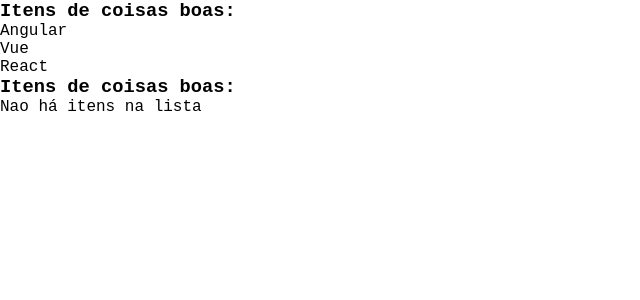
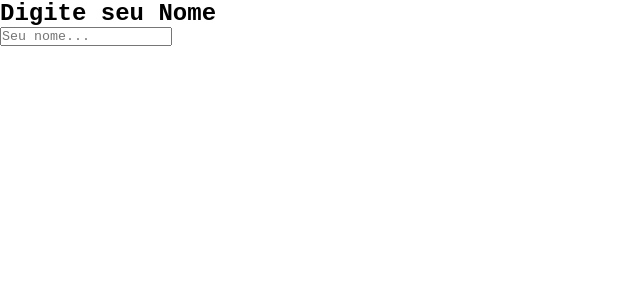
Before and after one commit to yyhago/estudoReact, a React (Create React App) app: page / in a window 1280 px wide. Shown: the top 300 px of the page, without its empty margins (0-640 px from the left). Built offline with nearby package versions, Linux system fonts and the light colour scheme.

Commit message:
State List

```diff
--- a/src/App.js
+++ b/src/App.js
@@ -1,13 +1,18 @@
+import { useState } from "react";
+
 import "./App.css";
-import OutraLista from "./components/OutraLista.js";
+import SeuNome from "./components/SeuNome";
+import Saudacao from "./components/Saudacao";
 
 function App() {
-  const meusItens = ['Angular', 'Vue', 'React'];
+  const [nome, setNome] = useState();
 
-  return <div className="App">
-    <OutraLista itens={meusItens}/>
-    <OutraLista itens={[]}/>
-  </div>;
+  return (
+    <div className="App">
+      <SeuNome setNome={setNome} />
+      <Saudacao nome={nome}/>
+    </div>
+  );
 }
 
 export default App;
--- /dev/null
+++ b/src/components/Saudacao.js
@@ -0,0 +1,10 @@
+export default function Saudacao ({ nome }) {
+
+    function gerarSaudacao (algumNome){
+        return `Olá ${algumNome}, como esta?`
+    }
+
+    return <>
+    { nome && <p>{gerarSaudacao(nome)}</p>}
+    </>
+}
--- /dev/null
+++ b/src/components/SeuNome.js
@@ -0,0 +1,12 @@
+export default function SeuNome({ setNome }) {
+  return (
+    <>
+      <h2>Digite seu Nome</h2>
+      <input
+        type="text"
+        placeholder="Seu nome..."
+        onChange={(e) => setNome(e.target.value)}
+      />
+    </>
+  );
+}
```
